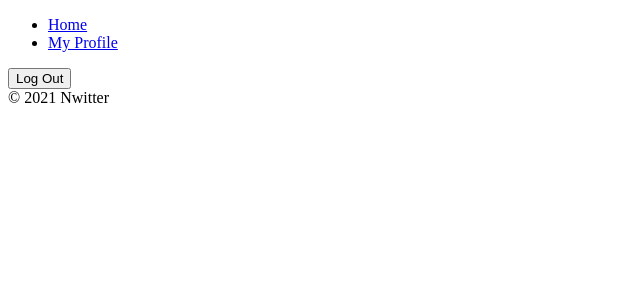
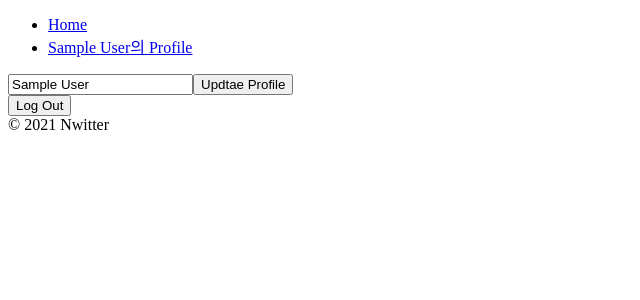
Before and after one commit to JaeLinJoo/nwitter, a React (Create React App) app: page /#/profile in a window 1280 px wide. Shown: the top 300 px of the page, without its empty margins (0-640 px from the left). Built offline with nearby package versions, Linux system fonts and the light colour scheme; no server answers; the database is empty; sample sign-in values are in the browser's storage.

Commit message:
5.1 Updtae Profile

```diff
--- a/src/components/Navigation.js
+++ b/src/components/Navigation.js
@@ -1,13 +1,13 @@
 import React from "react";
 import { Link } from "react-router-dom";
 
-const Navigation = () => <nav>
+const Navigation = ({userObj}) => <nav>
     <ul>
         <li>
             <Link to ="/">Home</Link>
         </li>
         <li>
-            <Link to ="/profile">My Profile</Link>
+            <Link to ="/profile">{userObj.displayName}의 Profile</Link>
         </li>
     </ul>
 </nav>
--- a/src/components/Router.js
+++ b/src/components/Router.js
@@ -8,7 +8,7 @@ import Navigation from "components/Navigation";
 const AppRouter = ({isLoggedIn, userObj}) => {
     return (
         <Router>
-            {isLoggedIn && <Navigation />}
+            {isLoggedIn && <Navigation userObj={userObj}/>}
             <Switch>
                 {isLoggedIn ? (
                 <>
--- a/src/routes/Profile.js
+++ b/src/routes/Profile.js
@@ -1,27 +1,42 @@
-import { authService, dbService } from "fbase";
-import React, { useEffect } from "react";
+import { authService } from "fbase";
+import React, { useState } from "react";
 import { useHistory } from "react-router-dom";
 
 export default ({ userObj }) => {
   const history = useHistory();
+  const[newDisplayName, setNewDisplayName] = useState(userObj.displayName);
   const onLogOutClick = () => {
     authService.signOut();
     history.push("/");
   };
-  const getMyNweets = async () => {
-    const nweets = await dbService
-      .collection("nweets")
-      .where("creatorId", "==", userObj.uid)
-      .orderBy("createdAt")
-      .get();
-      console.log(nweets.docs.map((doc)=>doc.data()));
+
+  const onChange = (event) => {
+    const {
+      target: { value },
+    } = event;
+    setNewDisplayName(value);
   };
-  useEffect(() => {
-    getMyNweets();
-  }, []);
+
+  const onSubmit = async(event) => {
+    event.preventDefault();
+    if(userObj.displayName !== newDisplayName){
+        await userObj.updateProfile({
+            displayName : newDisplayName,
+        });
+    }
+  };
 
   return (
     <>
+      <form onSubmit={onSubmit}>
+        <input
+          onChange={onChange}
+          type="text"
+          placeholder="Display name"
+          value={newDisplayName}
+        />
+        <input type="submit" value="Updtae Profile" />
+      </form>
       <button onClick={onLogOutClick}>Log Out</button>
     </>
   );
```
